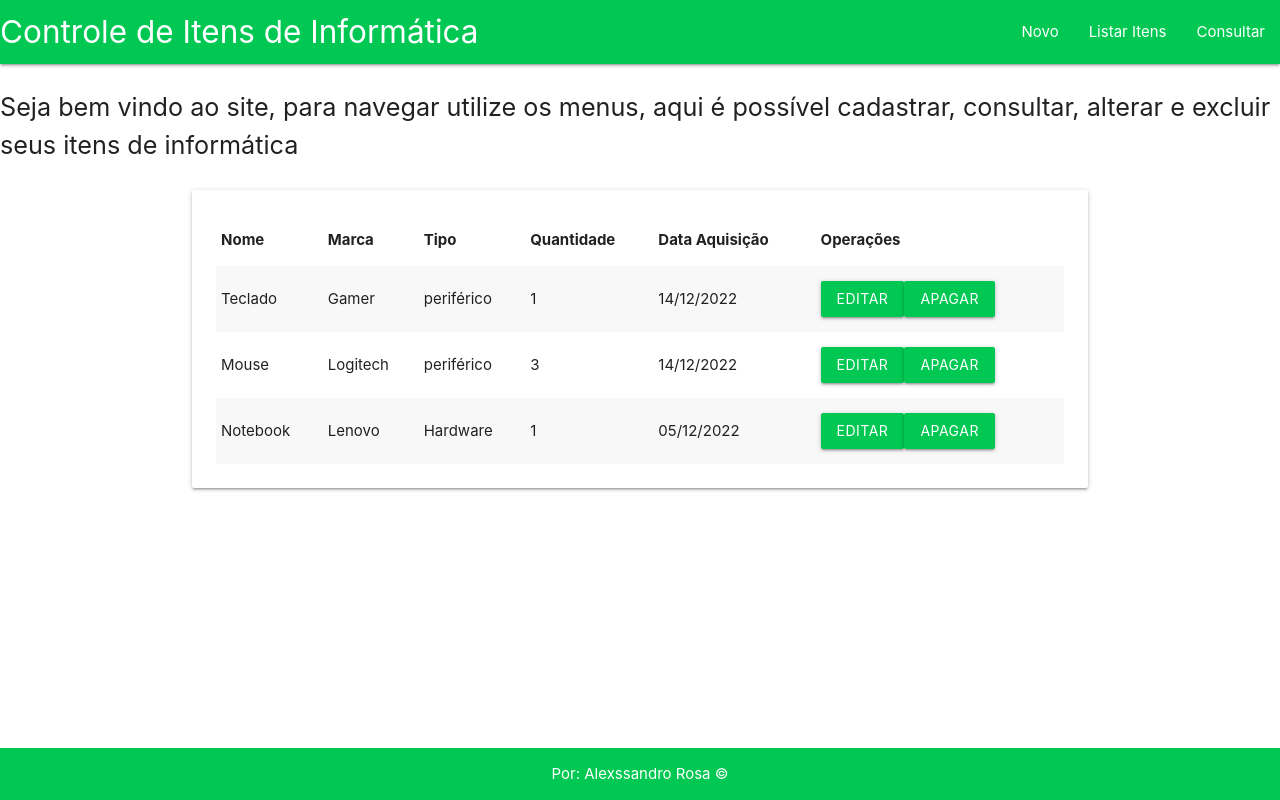
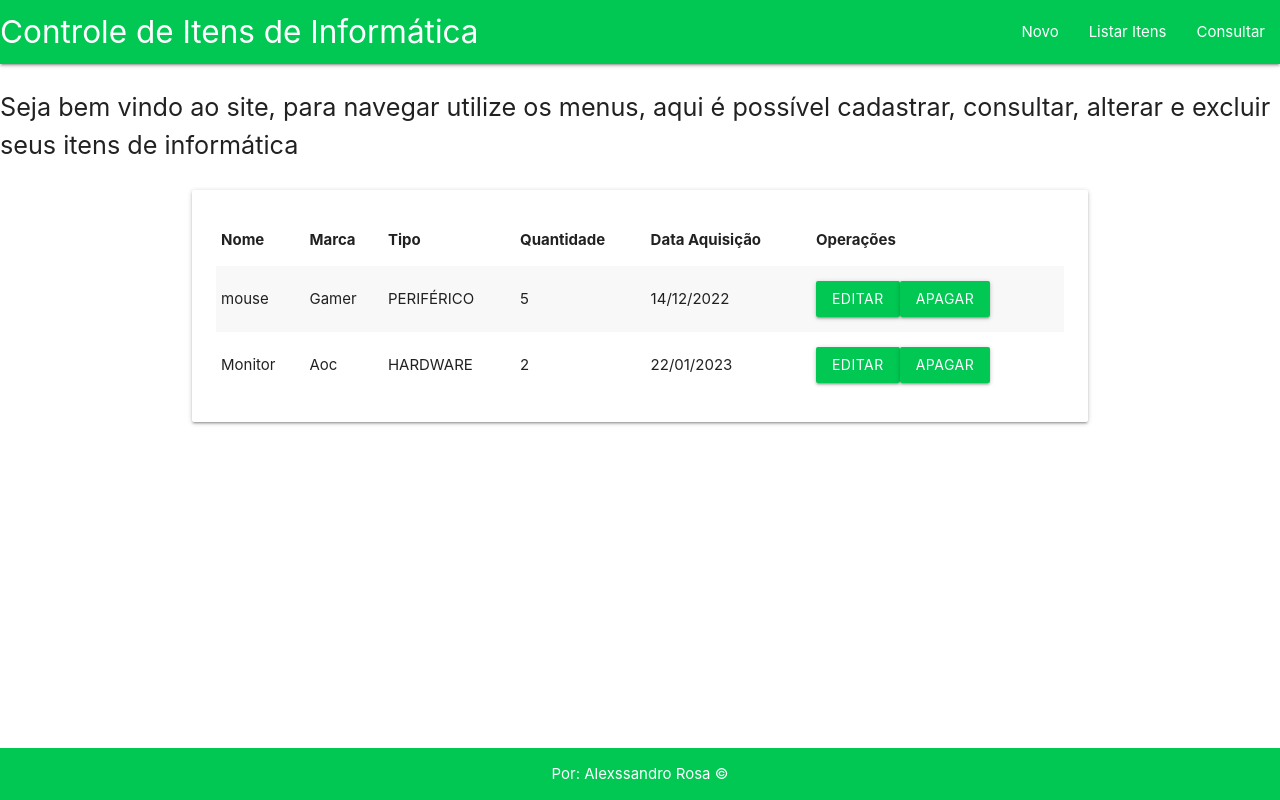
Before and after one commit to AlexssanRosa/itens-informatica, an Angular app: page /listagem in a window 1280 px wide. Built offline with nearby package versions, Linux system fonts and the light colour scheme; data requests are answered from the project's data file.

Commit message:
atualizacao

```diff
--- a/db.json
+++ b/db.json
@@ -2,27 +2,19 @@
   "itens": [
     {
       "id": 1,
-      "nome": "Teclado",
+      "nome": "mouse",
       "marca": "Gamer",
       "tipo": "periférico",
-      "qtd": "1",
+      "qtd": "5",
       "data": "14/12/2022"
     },
     {
       "id": 2,
-      "nome": "Mouse",
-      "marca": "Logitech",
-      "tipo": "periférico",
-      "qtd": 3,
-      "data": "14/12/2022"
-    },
-    {
-      "id": 4,
-      "nome": "Notebook",
-      "marca": "Lenovo",
+      "nome": "Monitor",
+      "marca": "AOC",
       "tipo": "Hardware",
-      "qtd": "1",
-      "data": "05/12/2022"
+      "qtd": "2",
+      "data": "22/01/2023"
     }
   ]
 }
--- a/src/app/list-itens/list-itens.component.html
+++ b/src/app/list-itens/list-itens.component.html
@@ -17,11 +17,11 @@
                     </thead>
                     <tbody>
                       <tr *ngFor="let item of itens">
-                        <td>{{ item.nome }}</td>
-                        <td>{{ item.marca }}</td>
-                        <td>{{ item.tipo }}</td>
+                        <td>{{ item.nome}}</td>
+                        <td>{{ item.marca | titlecase}}</td>
+                        <td>{{ item.tipo | uppercase}}</td>
                         <td>{{ item.qtd }}</td>
-                        <td>{{ item.data }}</td>
+                        <td>{{ item.data}}</td>
                         <td>
                           <button class="waves-effect waves-light btn green accent-4" (click)="editar(item)">Editar</button>
                           <button class="waves-effect waves-light btn green accent-4" (click)="apagar(item)">Apagar</button>
--- a/src/app/list-itens/list-itens.component.ts
+++ b/src/app/list-itens/list-itens.component.ts
@@ -3,6 +3,7 @@ import { ItemService } from './../new-itens/item.service';
 import { Component, OnInit } from '@angular/core';
 import { ActivatedRoute, Router } from '@angular/router';
 import { Item } from '../model/Item';
+
 
 @Component({
   selector: 'app-list-itens',
@@ -16,11 +17,11 @@ export class ListItensComponent implements OnInit {
   constructor(private route: ActivatedRoute, private router: Router, private api: ItemApiService) { }
 
   popularTabela() {
-    this.api.getItens().then((itens) => { this.itens = itens; })
+    this.api.getItens().subscribe((data: Item[]) => { this.itens = data; });
   }
 
   apagar(item: Item) {
-    this.api.deletarItem(item);
+    this.api.deletarItem(item).subscribe();
     this.popularTabela();
   }
 
@@ -36,10 +37,10 @@ export class ListItensComponent implements OnInit {
       if (resultado != null) {
         this.conteudo = resultado.toString();
         this.achou = true;
-        this.api.getItemNome(this.conteudo).then((item) => { this.itens = item; })
+        this.api.getItemNome(this.conteudo).subscribe((data: Item[]) => { this.itens = data; });
       }
       else {
-        this.api.getItens().then((itens) => { this.itens = itens; })
+        this.api.getItens().subscribe((data: Item[]) => { this.itens = data; });
       }
     });
   }
--- a/src/app/new-itens/item.api.service.ts
+++ b/src/app/new-itens/item.api.service.ts
@@ -1,47 +1,48 @@
 import { Item } from './../model/Item';
 import { Injectable } from '@angular/core';
-import { HttpClient } from '@angular/common/http';
-import { lastValueFrom } from 'rxjs';
+import { HttpClient, HttpHeaders } from '@angular/common/http';
+import { Observable, from, switchMap } from 'rxjs';
 
 @Injectable({
   providedIn: 'root'
 })
 export class ItemApiService {
+
+  constructor(private http: HttpClient) { }
+  httpOptions = {
+    headers: new HttpHeaders({
+      'Content-Type': 'application/json',
+    })
+  };
   url = 'http://localhost:3000/itens';
   editavel: any;
 
-  constructor() { }
 
-  getItens(): Promise<Item[]> {
-    return fetch(this.url)
-      .then((response) => response.json());
+
+
+  getItens(): Observable<Item[]> {
+    return this.http.get<Item[]>(this.url);
   }
 
-  salvarItem(item: Item): Promise<Item[]> {
-    return fetch(this.url, {
-      method: 'POST',
-      headers: {
-        'Content-Type': 'application/json',
-      },
-      body: JSON.stringify(item),
-    }).then((response) => response.json());
+  salvarItem(item: Item): Observable<Item> {
+    return this.http.post<Item>(this.url, item, this.httpOptions);
   }
 
-  atualizarItem(item: Item): Promise<any> {
+  //é utlizado um retorno any para que possa ser usado o subscribe mais facilmente no componete list-itens
+  deletarItem(item: Item): Observable<any> {
     const url = `${this.url}/${item.id}`;
-    return fetch(url, {
-      method: 'PUT',
-      headers: {
-        'Content-Type': 'application/json',
-      },
-      body: JSON.stringify(item),
-    }).then((response) => response.json());
+    return this.http.delete(url, this.httpOptions);
   }
 
-  getItemNome(nome: string): Promise<Item[]> {
+  atualizarItem(item: Item): Observable<Item> {
+    const url = `${this.url}/${item.id}`;
+    return this.http.put<Item>(url, item, this.httpOptions);
+  }
+
+  getItemNome(nome: string): Observable<Item[]> {
     const url = `${this.url}?nome=${nome}`;
-    return fetch(url)
-      .then((response) => response.json());
+    return this.http.get<Item[]>(url);
+
   }
 
   setEditavel(item: Item) {
@@ -52,11 +53,6 @@ export class ItemApiService {
     return this.editavel;
   }
 
-  deletarItem(item: Item) {
-    const url = `${this.url}/${item.id}`;
-    fetch(url, {
-      method: 'DELETE',
-    }).then(() => null);
-  }
+
 
 }
--- a/src/app/new-itens/new-itens.component.ts
+++ b/src/app/new-itens/new-itens.component.ts
@@ -35,7 +35,7 @@ export class NewItensComponent implements OnInit, AfterViewInit {
   };
 
   ngOnInit(): void {
-    this.api.getItens().then((itens) => { this.todos = itens; })
+    this.api.getItens().subscribe((itens: Item[]) => { this.todos = itens; });
     this.editavel = this.api.getEditavel();
     if (this.editavel.id != 0) {
       this.itens.id = this.editavel.id;
@@ -135,7 +135,7 @@ export class NewItensComponent implements OnInit, AfterViewInit {
   Enviar() {
     //Atualizar Itens
     if (this.edicao === true) {
-      this.api.atualizarItem(this.itens,);
+      this.api.atualizarItem(this.itens).subscribe(item => this.todos.push(item));
       M.toast({
         html: 'Item atualizado com sucesso!',
         classes: 'green lighten-2 white-text'
@@ -150,7 +150,7 @@ export class NewItensComponent implements OnInit, AfterViewInit {
       else {
         this.itens.id = this.todos[this.todos.length - 1].id + 1;
       }
-      this.api.salvarItem(this.itens);
+      this.api.salvarItem(this.itens).subscribe(item => this.todos.push(item));
       M.toast({
         html: 'Item cadastro com sucesso!',
         classes: 'green lighten-2 white-text'
```
